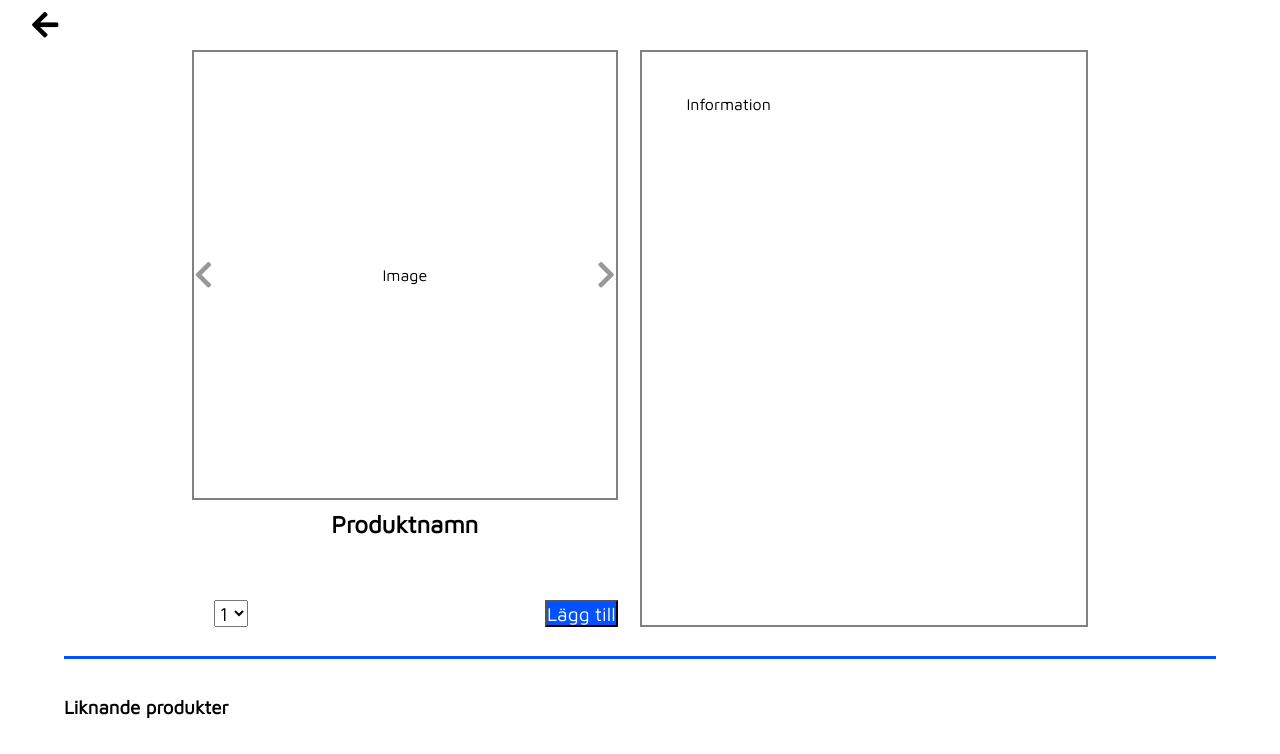
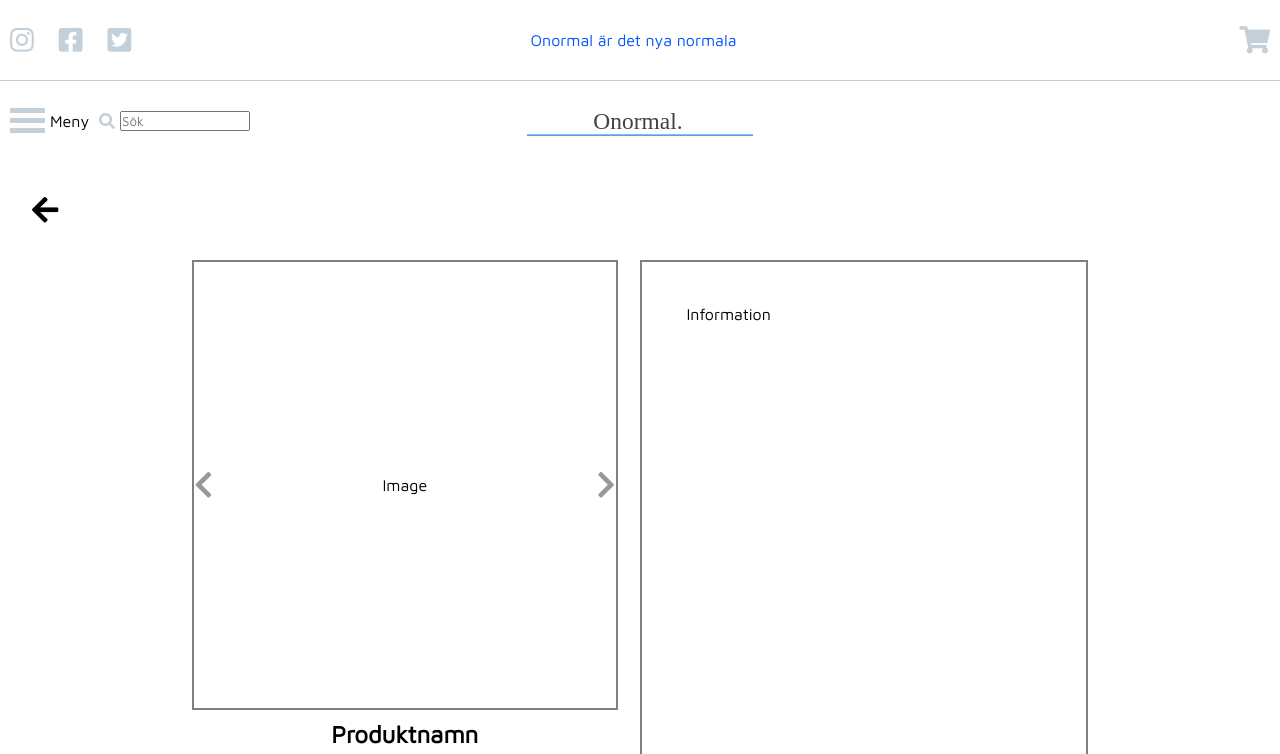
Before and after one commit to johanelgstrom/JS-Gruppuppgift-Grupp3, a website built with Parcel: page src/pages/product.html in a window 1280 px wide. Shown: the top 754 px of the page. Built offline with nearby package versions, Linux system fonts and the light colour scheme.

Commit message:
Put the header in the product page

```diff
--- a/src/pages/product.html
+++ b/src/pages/product.html
@@ -25,7 +25,49 @@
         />
     </head>
     <body id="product-body">
-        <header id="product-header"></header>
+        <header id="product-header">
+            <div class="header-top">
+                <div class="social-container">
+                    <i class="fab fa-instagram"></i>
+                    <i class="fab fa-facebook-square"></i>
+                    <i class="fab fa-twitter-square"></i>
+                </div>
+                <div class="slogan-container">
+                    <p>Onormal är det nya normala</p>
+                </div>
+                <div class="cart-container">
+                    <i class="fas fa-shopping-cart"></i>
+                </div>
+            </div>
+            <div class="header-bottom">
+                <div class="menu-search-container">
+                    <div class="burger-container">
+                        <div class="burger-menu" id="burger-menu">
+                            <div class="top-bun" id="top-bun"></div>
+                            <div class="patty" id="patty"></div>
+                            <div class="bottom-bun" id="bottom-bun"></div>
+                        </div>
+                        <p>Meny</p>
+                    </div>
+                    <div class="search">
+                        <i class="fas fa-search"></i>
+                        <input type="text" placeholder="Sök" />
+                    </div>
+                </div>
+                <div class="header-logo-container">
+                    <img
+                        src="/assets/images/logo/logotype-tablet.svg"
+                        alt="Onormal logga"
+                        id="logo-tablet"
+                    />
+                    <img
+                        src="/assets/images/logo/logotype-desktop.svg"
+                        alt="Onormal logga"
+                        id="logo-desktop"
+                    />
+                </div>
+            </div>
+        </header>
         <!-- MAIN PART-->
         <main id="product-main">
             <!-- BACK ICON -->
--- a/src/scss/_product.scss
+++ b/src/scss/_product.scss
@@ -7,6 +7,21 @@
     margin: 0px;
     padding: 0px;
     box-sizing: border-box;
+}
+
+#product-header {
+    height: 20%;
+    display: none;
+    @extend %headertop;
+    @extend %headerbottom;
+    @include mixins.tablet {
+        display: flex;
+        flex-direction: column;
+    }
+    @include mixins.desktop {
+        display: flex;
+        flex-direction: column;
+    }
 }
 
 #product-main {
@@ -20,7 +35,7 @@
         justify-content: flex-start;
 
         width: 95%;
-        height: 50px;
+        height: 100px;
         #back-icon {
             font-size: 30px;
         }
```
